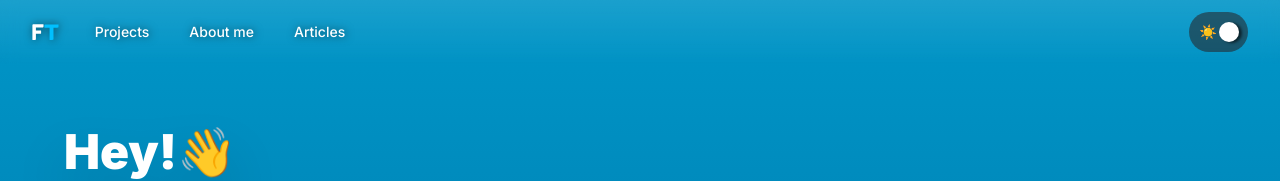
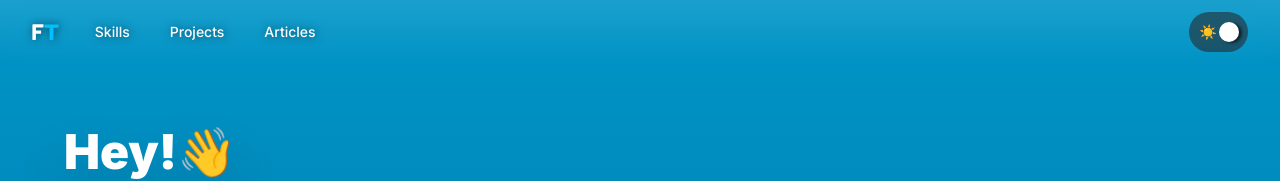
Before and after one commit to FatlirT/portfolio, a Next.js app: page / in a window 1280 px wide. Shown: the top 181 px of the page. Built offline with nearby package versions, Linux system fonts and the light colour scheme.

Commit message:
feat: add correct sections

```diff
--- a/components/Nav.tsx
+++ b/components/Nav.tsx
@@ -25,8 +25,8 @@ const Nav = () => {
                         </div>
                         <div className="hidden sm:ml-6 sm:block">
                             <div className="items-center flex space-x-4">
+                                <a href="#" className="drop-shadow-[0.1rem_0_0.25rem_#00000090] active:bg-dark-acc hover:bg-dark-acc/40 rounded-md px-3 py-2 text-sm font-medium">Skills</a>
                                 <a href="#" className="drop-shadow-[0.1rem_0_0.25rem_#00000090] active:bg-dark-acc hover:bg-dark-acc/40 rounded-md px-3 py-2 text-sm font-medium">Projects</a>
-                                <a href="#" className="drop-shadow-[0.1rem_0_0.25rem_#00000090] active:bg-dark-acc hover:bg-dark-acc/40  rounded-md px-3 py-2 text-sm font-medium" aria-current="page">About me</a>
                                 <a href="#" className="drop-shadow-[0.1rem_0_0.25rem_#00000090] active:bg-dark-acc hover:bg-dark-acc/40  rounded-md px-3 py-2 text-sm font-medium" aria-current="page">Articles</a>
                             </div>
                         </div>
@@ -53,10 +53,11 @@ const Nav = () => {
             </div>
 
             {/* <!-- Mobile menu, show/hide based on menu state. --> */}
-            <div className={` w-full absolute opacity-0 sm:hidden mob-menu tray ${isOpen ? "block anim" : "hidden"}`} id="mobile-menu">
+            <div className={`pb-12 w-full absolute opacity-0 sm:hidden mob-menu tray ${isOpen ? "block anim" : "hidden"}`} id="mobile-menu">
                 <div className="space-y-1 px-2 pb-3 pt-2">
-                    <a href="#" className="w-full hover:bg-dark-acc/55 active:bg-dark-acc active:border-2 active:border-white border-transparent border-2 box-border block rounded-md px-3 py-2 text-base font-medium active:text-neutral-200">About me</a>
+                    <a href="#" className="w-full hover:bg-dark-acc/55 active:bg-dark-acc active:border-2 active:border-white border-transparent border-2 box-border block rounded-md px-3 py-2 text-base font-medium active:text-neutral-200">Skills</a>
                     <a href="#" className="w-full hover:bg-dark-acc/55 active:bg-dark-acc active:border-2 active:border-white border-transparent border-2 box-border block rounded-md px-3 py-2 text-base font-medium active:text-neutral-200" aria-current="page">Projects</a>
+                    <a href="#" className="w-full hover:bg-dark-acc/55 active:bg-dark-acc active:border-2 active:border-white border-transparent border-2 box-border block rounded-md px-3 py-2 text-base font-medium active:text-neutral-200" aria-current="page">Articles</a>
                     <div className="sm:hidden px-3 py-2">
                         <ThemeToggle></ThemeToggle>
                     </div>
```
